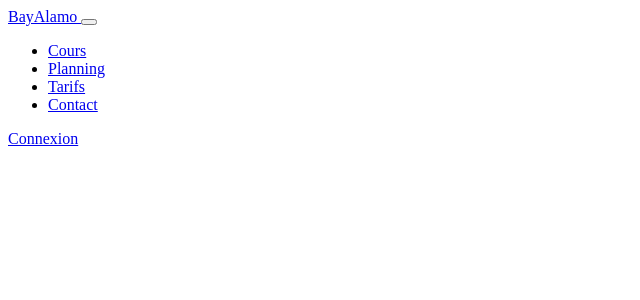
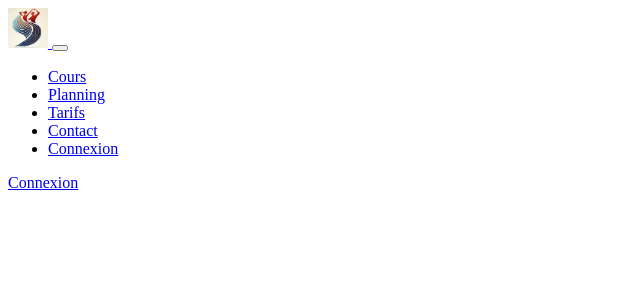
Before and after one commit to Baylox/Bailamos, a Symfony app: template templates/base.html.twig in a window 1280 px wide. Shown: the top 300 px of the page, without its empty margins (0-640 px from the left). Run offline with Twig, Linux system fonts and the light colour scheme; the template is opened without the code that fills it, so the values that code supplies are empty; some libraries are stand-ins or nearby versions.

Commit message:
Enhance navbar styles with hover effects and focus states, update logo and restructure menu

```diff
--- a/templates/_partials/_navbar.html.twig
+++ b/templates/_partials/_navbar.html.twig
@@ -1,8 +1,8 @@
-<nav class="navbar navbar-expand-lg navbar-light bg-light" data-aos="fade-down" data-aos-duration="1000">
+<nav class="navbar navbar-expand-lg navbar-light bg-light">
     <div class="container">
-        <!-- Logo centré -->
-        <a class="navbar-brand mx-auto d-lg-none" href="{{ path('app_home') }}" data-aos="zoom-in" data-aos-duration="800">
-            BayAlamo
+        <!-- Logo -->
+        <a class="navbar-brand" href="{{ path('app_home') }}">
+            <img src="{{ asset('build/images/Logo.webp') }}" alt="BayAlamo Logo" style="height: 40px;">
         </a>
 
         <!-- Menu burger -->
@@ -11,26 +11,37 @@
         </button>
 
         <!-- Navbar Menu -->
-        <div class="collapse navbar-collapse justify-content-center" id="navbarNav" data-aos="fade-up" data-aos-delay="200">
+        <div class="collapse navbar-collapse justify-content-center" id="navbarNav">
             <ul class="navbar-nav text-center">
-                <li class="nav-item" data-aos="fade-up" data-aos-delay="300">
+                <li class="nav-item">
                     <a class="nav-link" href="#">Cours</a>
                 </li>
-                <li class="nav-item" data-aos="fade-up" data-aos-delay="400">
+                <li class="nav-item">
                     <a class="nav-link" href="#">Planning</a>
                 </li>
-                <li class="nav-item" data-aos="fade-up" data-aos-delay="500">
+                <li class="nav-item">
                     <a class="nav-link" href="#">Tarifs</a>
                 </li>
-                <li class="nav-item" data-aos="fade-up" data-aos-delay="600">
+                <li class="nav-item">
                     <a class="nav-link" href="#">Contact</a>
+                </li>
+
+                <!-- Bouton Connexion intégré au menu burger -->
+                <li class="nav-item d-lg-none">
+                    <a class="nav-link btn btn-primary text-white px-4 mt-2" href="{{ path('app_login') }}">
+                        Connexion
+                    </a>
                 </li>
             </ul>
         </div>
 
-        <!-- Connexion bouton -->
-        <a class="btn btn-primary d-none d-lg-block ms-auto" href="{{ path('app_login') }}" data-aos="zoom-in" data-aos-delay="700">
-            Connexion
+        <!-- Bouton Connexion visible uniquement sur écrans larges -->
+        <a class="btn btn-primary d-none d-lg-block ms-auto"
+        href="{{ path('app_login') }}"
+        data-aos="fade-left"
+        data-aos-duration="600"
+        data-aos-delay="100">
+        Connexion
         </a>
     </div>
 </nav>
```
Also changed, not shown: assets/styles/layout/navbar.scss (+29 -0 lines), assets/images/Logo.webp (added), 1 other file.
